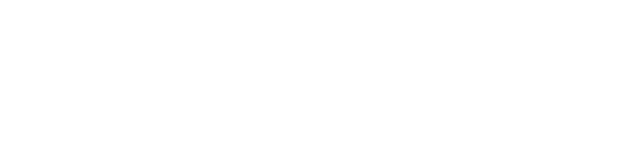
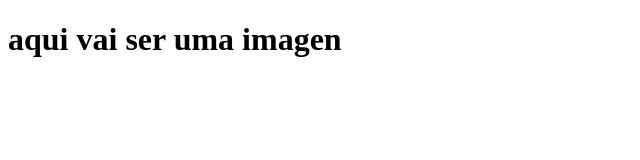
Before and after one commit to marcelot05/bibiana1a, a plain HTML site: page index.html in a window 1280 px wide. Shown: the whole page, without its empty margins (0-640 px from the left). Drawn offline with Linux system fonts and the light colour scheme.

Commit message:
bibiana2a

```diff
--- a/index.html
+++ b/index.html
@@ -14,7 +14,7 @@
 
 
 <body>
-    <h1>   </h1>
+    <h1> aqui vai ser uma imagen  </h1>
 
  </body>
 </html>
```
